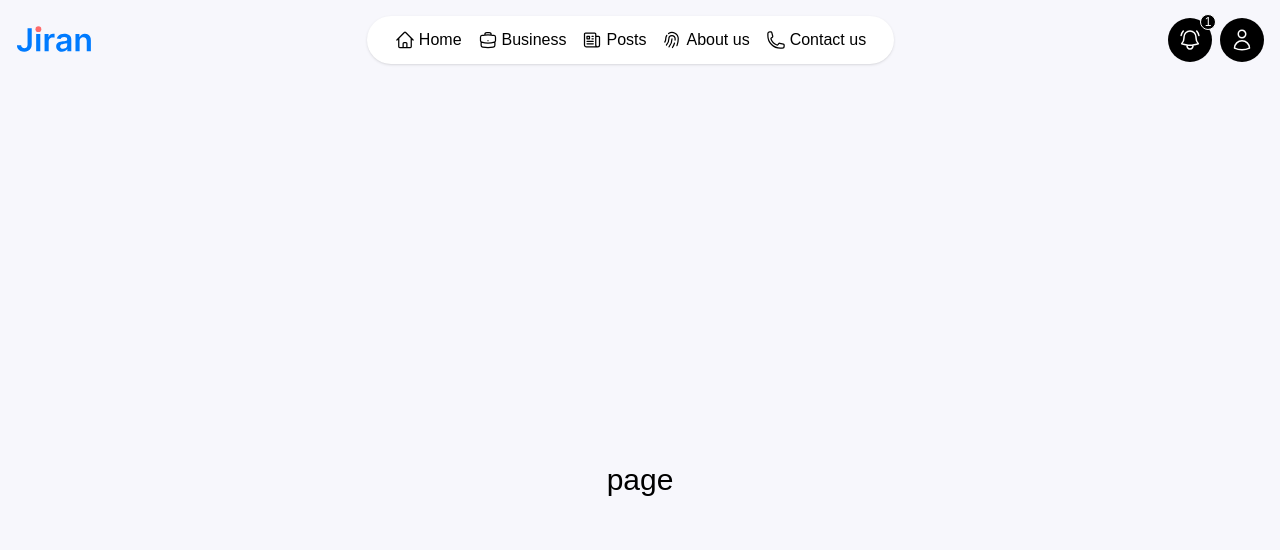
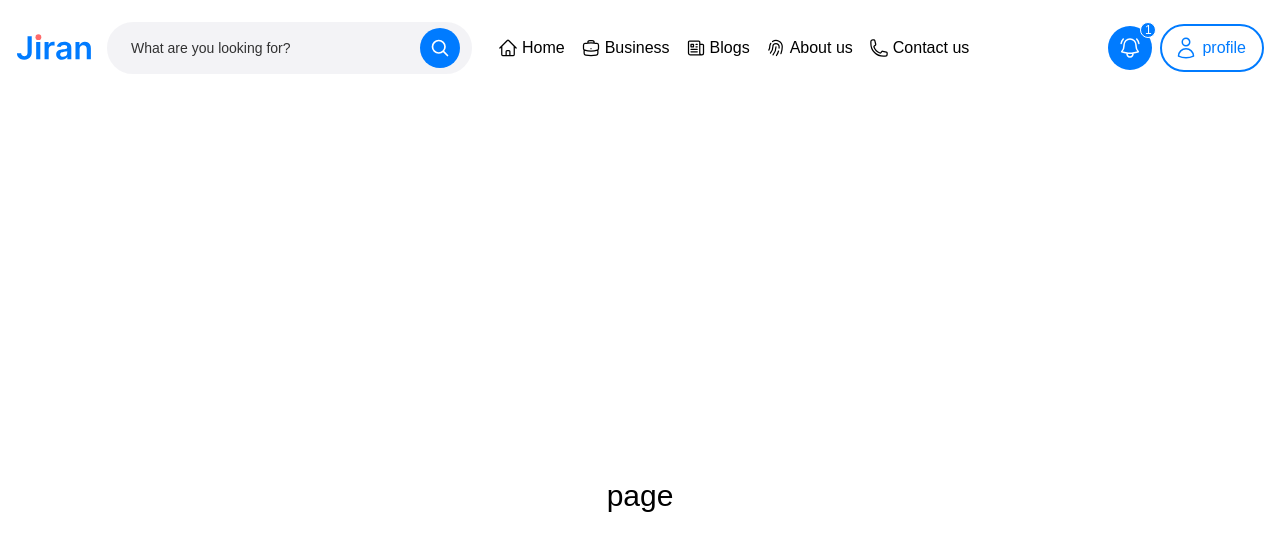
Before and after one commit to MisaqArtist7/jiran, a Next.js app: page / in a window 1280 px wide. Shown: the top 550 px of the page. Built offline with nearby package versions, Linux system fonts and the light colour scheme.

Commit message:
refactore header

```diff
--- a/src/app/globals.css
+++ b/src/app/globals.css
@@ -1,8 +1,8 @@
 @import "tailwindcss";
 
 :root {
-  --background: #F7F7FC;
-  --primaryColor: black; /* Titles/Links 007BFF */
+  --background: #FFFFFF ;  /* FCEFE9 F7F7FC*/
+  --primaryColor: #007BFF; /* Titles/Links 007BFF */
   --navy: #343A40; /* Text */
   --coolGray: #CED4DA; /* Disable Text */
   --coralRed: #FF6B6B; /* Errors */
--- a/src/components/shared/Header/Header.tsx
+++ b/src/components/shared/Header/Header.tsx
@@ -1,21 +1,26 @@
 import React from 'react'
 import Image from 'next/image'
-import { UserIcon, HomeIcon, BriefcaseIcon, NewspaperIcon, PhoneIcon, FingerPrintIcon, BellAlertIcon} from '@heroicons/react/24/outline'
+import { UserIcon, HomeIcon, BriefcaseIcon, NewspaperIcon, PhoneIcon, FingerPrintIcon, BellAlertIcon, MagnifyingGlassIcon} from '@heroicons/react/24/outline'
 
 export default function Header() {
   return (
     // Main header block
-    <header className="header h-20 flex-row-center">
+    <header className="header h-24 flex-row-center">
       {/* Navigation bar */}
       <nav className="header__nav container flex items-center justify-between">
-
+        <div className='flex-row-center gap-x-3'>
             {/* Logo section */}
             <div className="header__logo">
               <Image src="/images/Logo.svg" alt="Site Logo" width={77} height={0} />
             </div>
-
+            <form action="" className='bg-[#F3F3F6] pr-3 pl-6 w-[369px] h-14 rounded-full flex items-center justify-between hover:bg-white border-2 border-white hover:border-[var(--primaryColor)]/10'>
+              <input type="text" placeholder='What are you looking for?' className='placeholder:text-sm placeholder:text-black/80'/>
+              <button type='submit' className='bg-[var(--primaryColor)] rounded-full p-2.5 text-white flex-row-center'>
+                <MagnifyingGlassIcon strokeWidth={2} className='w-5 h-5'/>
+              </button>
+            </form>
             {/* Navigation menu */}
-        <ul className="header__menu bg-white p-3 px-7 shadow rounded-full flex items-center gap-x-4">
+            <ul className="header__menu p-3 rounded-full flex items-center gap-x-4">
               <li className="header__menu-item">
                 <a href="#" className='flex-row-center gap-x-1'>
                   <HomeIcon className='w-5 h-5'/>
@@ -31,7 +36,7 @@ export default function Header() {
               <li className="header__menu-item">
                 <a href="#" className='flex-row-center gap-x-1'>
                   <NewspaperIcon className='w-5 h-5'/>
-              Posts
+                  Blogs
                 </a>
               </li>
               <li className="header__menu-item">
@@ -47,15 +52,16 @@ export default function Header() {
                 </a>
               </li>
             </ul>
-
+        </div>
         {/* Icon section (e.g., profile, cart, etc.) */}
         <div className="header__icons flex-row-center gap-x-2">
           <a href="" className='relative bg-[var(--primaryColor)] rounded-full p-2.5 text-white'>
             <BellAlertIcon className='w-6 h-6'/>
             <span className='absolute -top-1 -right-1 bg-[var(--primaryColor)] text-white rounded-full border border-white w-4 h-4 text-xs flex-row-center'>1</span>
           </a>
-          <a href="" className='bg-[var(--primaryColor)] rounded-full p-2.5 text-white'>
+          <a href="" className='hover:bg-[var(--primaryColor)] bg-white border-2 border-[var(--primaryColor)] text-[var(--primaryColor)] rounded-full gap-x-1 py-2.5 pl-3 pr-4 hover:text-white flex-row-center transition-colors duration-150'>
             <UserIcon className='w-6 h-6'/>
+            profile
           </a>
         </div>
       </nav>
```
Also changed, not shown: 1 other file (tests, documents, lock files or other folders). Lines whose indentation alone changed are shown as unchanged.
